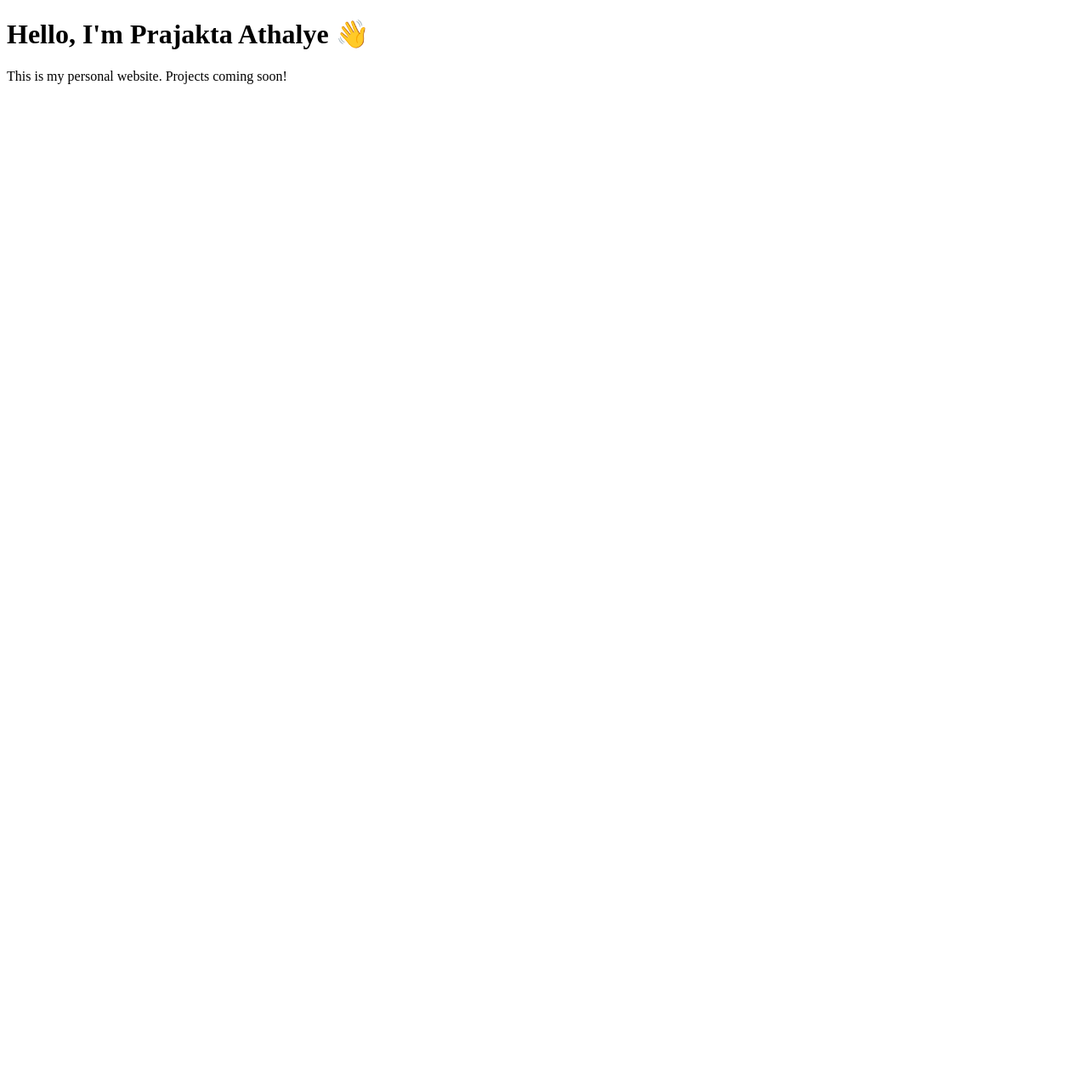
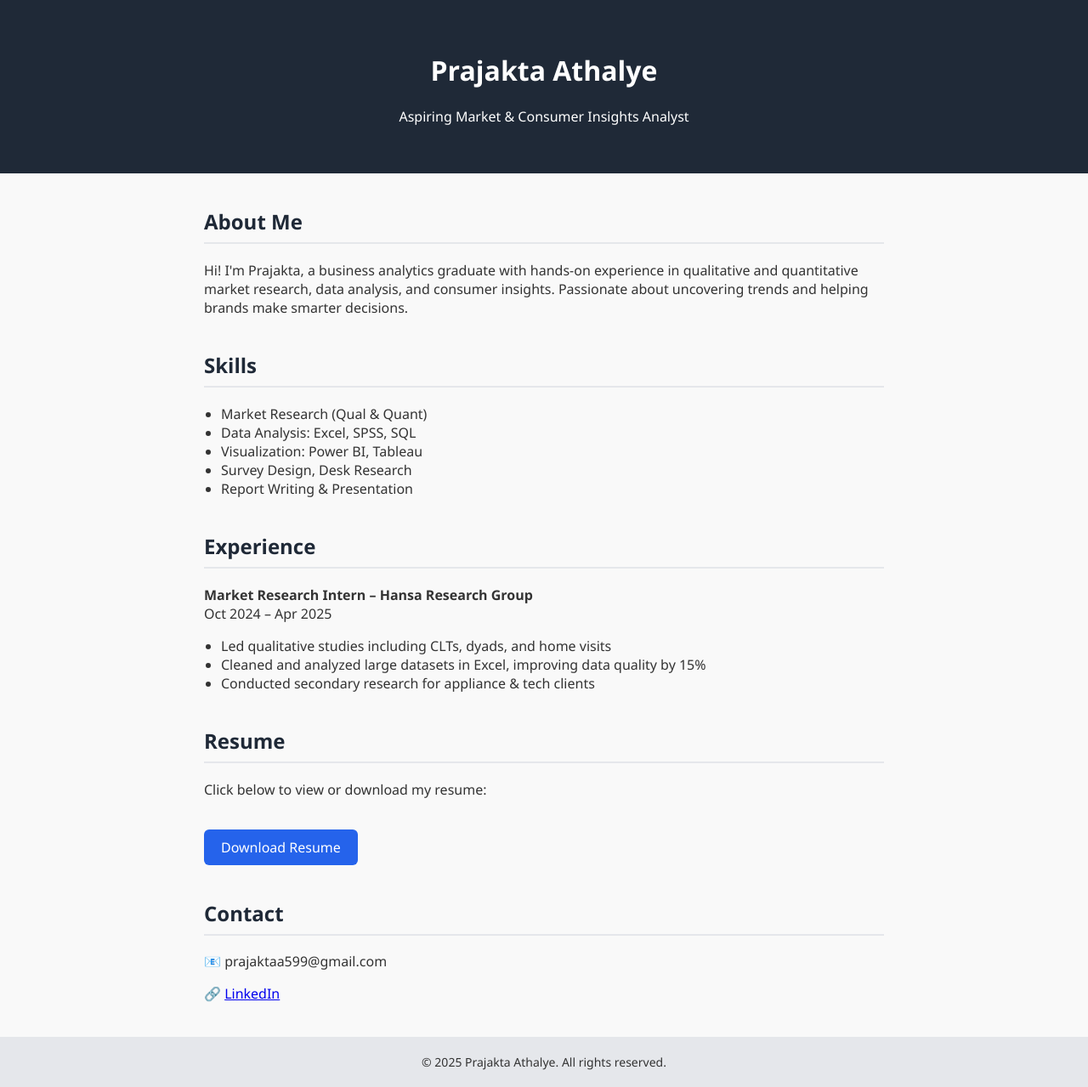
Before and after one commit to prajaktathalye/prajaktathalye.github.io, a plain HTML site: page index.html in a window 1280 px wide. Shown: the whole page at 85% size. Before the commit the page ends 800 px from the top, so only its background shows below. Drawn offline with Linux system fonts and the light colour scheme.

Commit message:
Update index.html

```diff
--- a/index.html
+++ b/index.html
@@ -1,10 +1,101 @@
 <!DOCTYPE html>
-<html>
-  <head>
-    <title>Prajakta Athalye</title>
-  </head>
-  <body>
-    <h1>Hello, I'm Prajakta Athalye 👋</h1>
-    <p>This is my personal website. Projects coming soon!</p>
-  </body>
+<html lang="en">
+<head>
+  <meta charset="UTF-8" />
+  <meta name="viewport" content="width=device-width, initial-scale=1.0"/>
+  <title>Prajakta Athalye | Market Research Analyst</title>
+  <style>
+    body {
+      font-family: 'Segoe UI', sans-serif;
+      margin: 0;
+      padding: 0;
+      background: #f9f9f9;
+      color: #333;
+    }
+    header {
+      background: #1f2937;
+      color: white;
+      padding: 40px 20px;
+      text-align: center;
+    }
+    section {
+      max-width: 800px;
+      margin: 40px auto;
+      padding: 0 20px;
+    }
+    h2 {
+      color: #1f2937;
+      border-bottom: 2px solid #e5e7eb;
+      padding-bottom: 8px;
+    }
+    ul {
+      padding-left: 20px;
+    }
+    .btn {
+      display: inline-block;
+      margin-top: 20px;
+      padding: 10px 20px;
+      background: #2563eb;
+      color: white;
+      text-decoration: none;
+      border-radius: 6px;
+    }
+    footer {
+      text-align: center;
+      padding: 20px;
+      background: #e5e7eb;
+      font-size: 14px;
+    }
+  </style>
+</head>
+<body>
+
+  <header>
+    <h1>Prajakta Athalye</h1>
+    <p>Aspiring Market & Consumer Insights Analyst</p>
+  </header>
+
+  <section>
+    <h2>About Me</h2>
+    <p>Hi! I'm Prajakta, a business analytics graduate with hands-on experience in qualitative and quantitative market research, data analysis, and consumer insights. Passionate about uncovering trends and helping brands make smarter decisions.</p>
+  </section>
+
+  <section>
+    <h2>Skills</h2>
+    <ul>
+      <li>Market Research (Qual & Quant)</li>
+      <li>Data Analysis: Excel, SPSS, SQL</li>
+      <li>Visualization: Power BI, Tableau</li>
+      <li>Survey Design, Desk Research</li>
+      <li>Report Writing & Presentation</li>
+    </ul>
+  </section>
+
+  <section>
+    <h2>Experience</h2>
+    <p><strong>Market Research Intern – Hansa Research Group</strong><br>Oct 2024 – Apr 2025</p>
+    <ul>
+      <li>Led qualitative studies including CLTs, dyads, and home visits</li>
+      <li>Cleaned and analyzed large datasets in Excel, improving data quality by 15%</li>
+      <li>Conducted secondary research for appliance & tech clients</li>
+    </ul>
+  </section>
+
+  <section>
+    <h2>Resume</h2>
+    <p>Click below to view or download my resume:</p>
+    <a href="PASTE_YOUR_RESUME_LINK_HERE" class="btn" target="_blank">Download Resume</a>
+  </section>
+
+  <section>
+    <h2>Contact</h2>
+    <p>📧 prajaktaa599@gmail.com</p>
+    <p>🔗 <a href="https://linkedin.com/in/prajaktaathalye" target="_blank">LinkedIn</a></p>
+  </section>
+
+  <footer>
+    © 2025 Prajakta Athalye. All rights reserved.
+  </footer>
+
+</body>
 </html>
```
